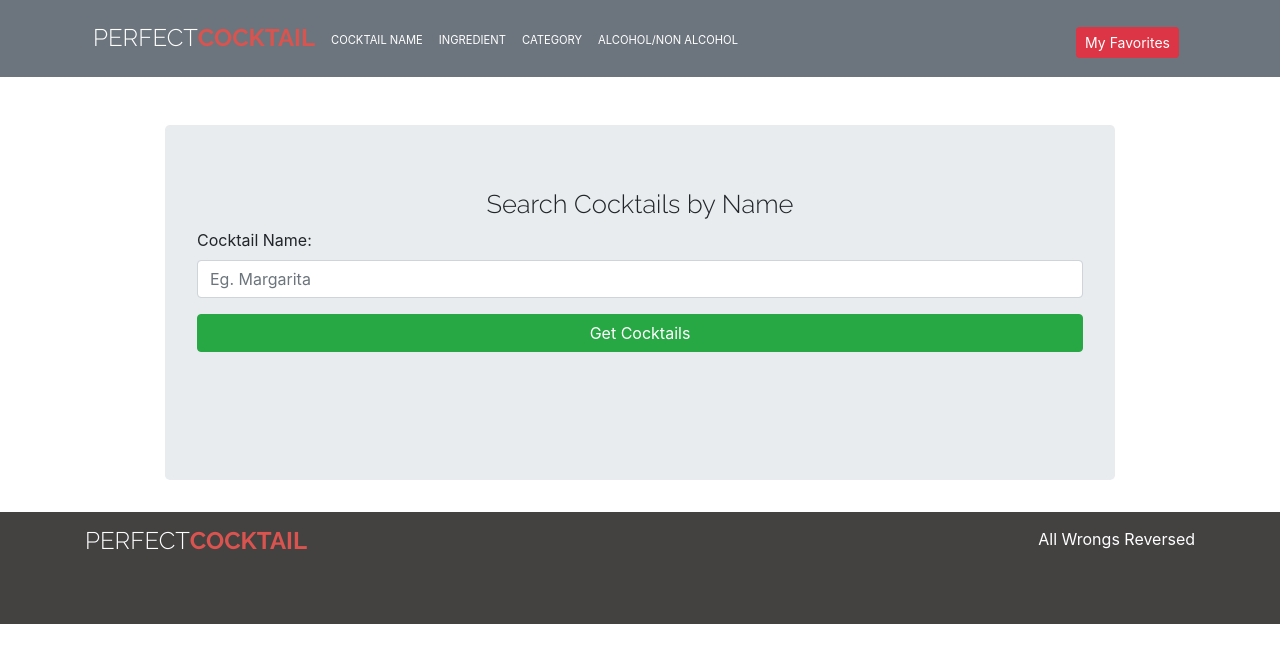
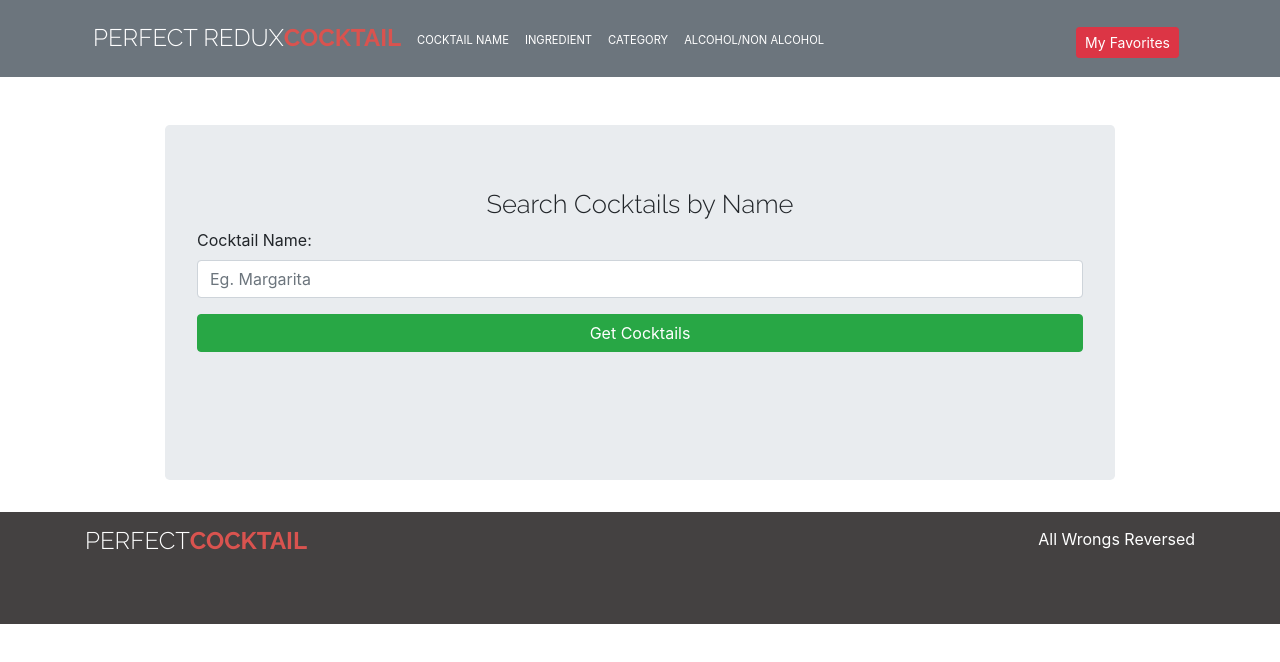
Before and after one commit to vezinaca/redux-perfect-cocktail, a React (Create React App) app: page / in a window 1280 px wide. Shown: the top 662 px of the page. Built offline with nearby package versions, Linux system fonts and the light colour scheme.

Commit message:
modified Header Redux

```diff
--- a/src/components/Header.js
+++ b/src/components/Header.js
@@ -15,7 +15,7 @@ const Header = () => {
                 <Container>
                 <ul className="navbar-nav mr-auto">
                             <Nav.Item>
-                                <Nav.Link as={Link} to="/"><li><h4 className="sitename">PERFECT<span>COCKTAIL</span></h4></li></Nav.Link>
+                                <Nav.Link as={Link} to="/"><li><h4 className="sitename">PERFECT REDUX<span>COCKTAIL</span></h4></li></Nav.Link>
                             </Nav.Item>
                             <Nav.Item>
                                 <Nav.Link as={Link} to="/"><li className="nav-item">Cocktail Name</li></Nav.Link>
```
